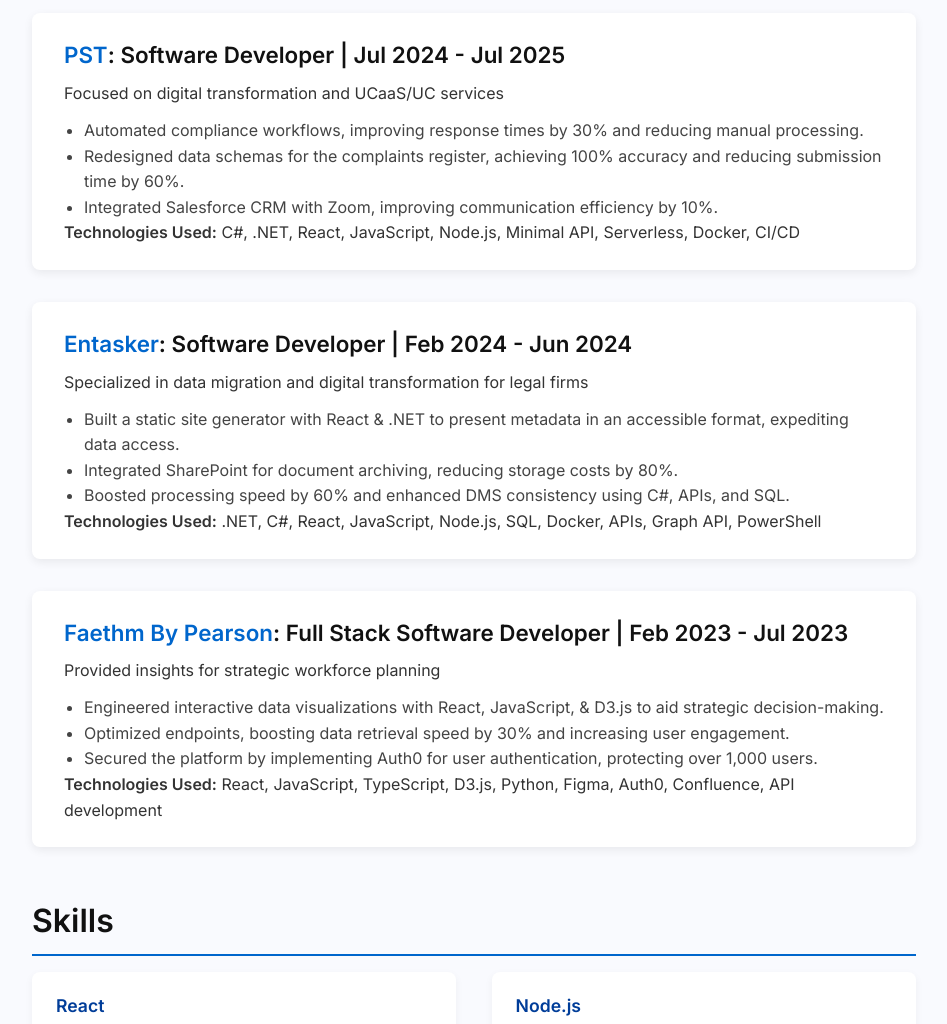
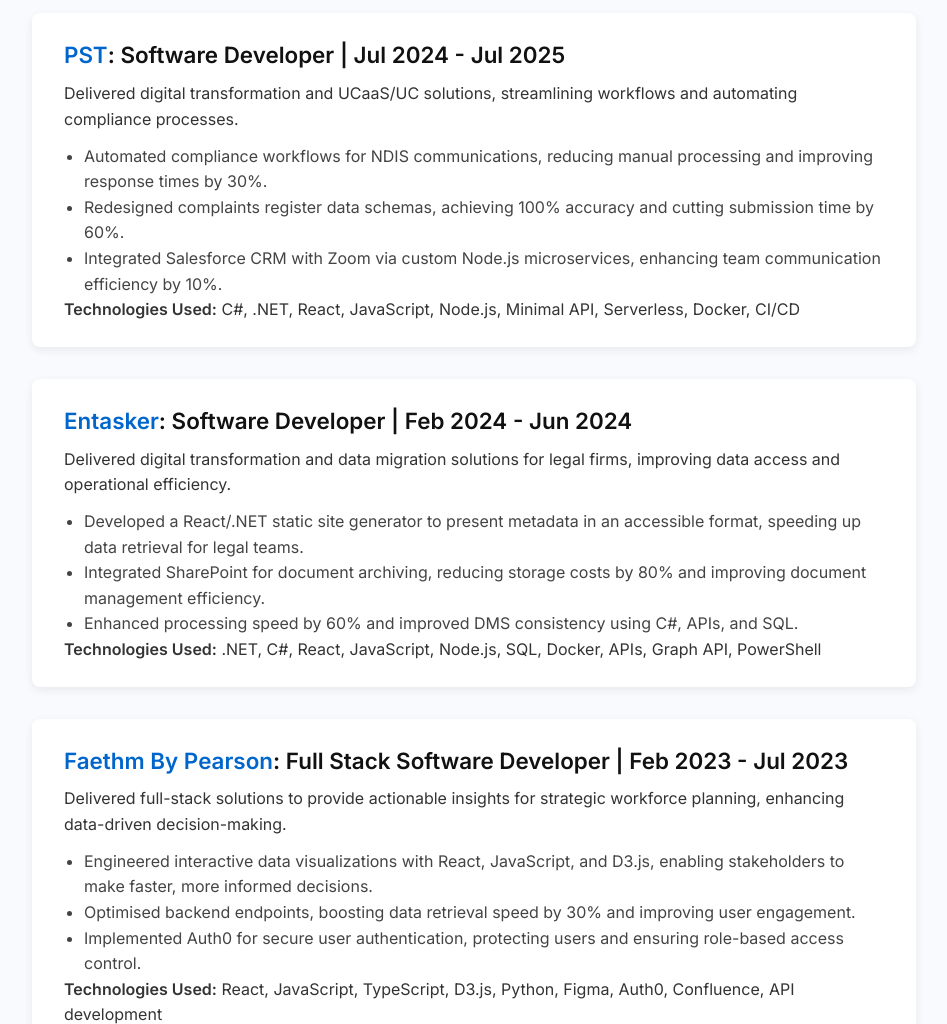
Before and after one commit to rupesh110/rupesh110.github.io, a website built with Parcel: page index.html in a window 1280 px wide. Shown: the part 6130-7154 px from the top of the page, without its empty margins (166-1113 px from the left). Built offline with nearby package versions, Linux system fonts and the light colour scheme.

Commit message:
Update index.html
Updated roles

```diff
--- a/index.html
+++ b/index.html
@@ -222,37 +222,39 @@
 
     <div class="job-item">
       <h3><a href="https://www.pst-group.com.au" target="_blank" rel="noopener noreferrer">PST</a>: Software Developer | Jul 2024 - Jul 2025</h3>
-      <p>Focused on digital transformation and UCaaS/UC services</p>
+      <p>Delivered digital transformation and UCaaS/UC solutions, streamlining workflows and automating compliance processes.</p>
       <ul>
-        <li>Automated compliance workflows, improving response times by 30% and reducing manual processing.</li>
-        <li>Redesigned data schemas for the complaints register, achieving 100% accuracy and reducing submission time by 60%.</li>
-        <li>Integrated Salesforce CRM with Zoom, improving communication efficiency by 10%.</li>
+        <li>Automated compliance workflows for NDIS communications, reducing manual processing and improving response times by 30%.</li>
+        <li>Redesigned complaints register data schemas, achieving 100% accuracy and cutting submission time by 60%.</li>
+        <li>Integrated Salesforce CRM with Zoom via custom Node.js microservices, enhancing team communication efficiency by 10%.</li>
       </ul>
       <p><strong>Technologies Used:</strong> C#, .NET, React, JavaScript, Node.js, Minimal API, Serverless, Docker, CI/CD</p>
     </div>
 
+
   <div class="job-item">
     <h3><a href="https://www.entasker.com" target="_blank" rel="noopener noreferrer">Entasker</a>: Software Developer | Feb 2024 - Jun 2024</h3>
-      <p>Specialized in data migration and digital transformation for legal firms</p>
+    <p>Delivered digital transformation and data migration solutions for legal firms, improving data access and operational efficiency.</p>
     <ul>
-        <li>Built a static site generator with React & .NET to present metadata in an accessible format, expediting data access.</li>
-        <li>Integrated SharePoint for document archiving, reducing storage costs by 80%.</li>
-        <li>Boosted processing speed by 60% and enhanced DMS consistency using C#, APIs, and SQL.</li>
+      <li>Developed a React/.NET static site generator to present metadata in an accessible format, speeding up data retrieval for legal teams.</li>
+      <li>Integrated SharePoint for document archiving, reducing storage costs by 80% and improving document management efficiency.</li>
+      <li>Enhanced processing speed by 60% and improved DMS consistency using C#, APIs, and SQL.</li>
     </ul>
     <p><strong>Technologies Used:</strong> .NET, C#, React, JavaScript, Node.js, SQL, Docker, APIs, Graph API, PowerShell</p>
   </div>
 
+
   <div class="job-item">
     <h3><a href="https://www.faethm.ai/products/strategic-workforce-planning" target="_blank" rel="noopener noreferrer">Faethm By Pearson</a>: Full Stack Software Developer | Feb 2023 - Jul 2023</h3>
-      <p>Provided insights for strategic workforce planning</p>
+    <p>Delivered full-stack solutions to provide actionable insights for strategic workforce planning, enhancing data-driven decision-making.</p>
     <ul>
-        <li>Engineered interactive data visualizations with React, JavaScript, & D3.js to aid strategic decision-making.</li>
-        <li>Optimized endpoints, boosting data retrieval speed by 30% and increasing user engagement.</li>
-        <li>Secured the platform by implementing Auth0 for user authentication, protecting over 1,000 users.</li>
+      <li>Engineered interactive data visualizations with React, JavaScript, and D3.js, enabling stakeholders to make faster, more informed decisions.</li>
+      <li> Optimised backend endpoints, boosting data retrieval speed by 30% and improving user engagement.</li>
+      <li>Implemented Auth0 for secure user authentication, protecting users and ensuring role-based access control.</li>
     </ul>
     <p><strong>Technologies Used:</strong> React, JavaScript, TypeScript, D3.js, Python, Figma, Auth0, Confluence, API development</p>
   </div>
-  </section>
+
 
   <!-- SKILLS -->
   <section id="skills" class="container">
```
Lines whose indentation alone changed are shown as unchanged.
